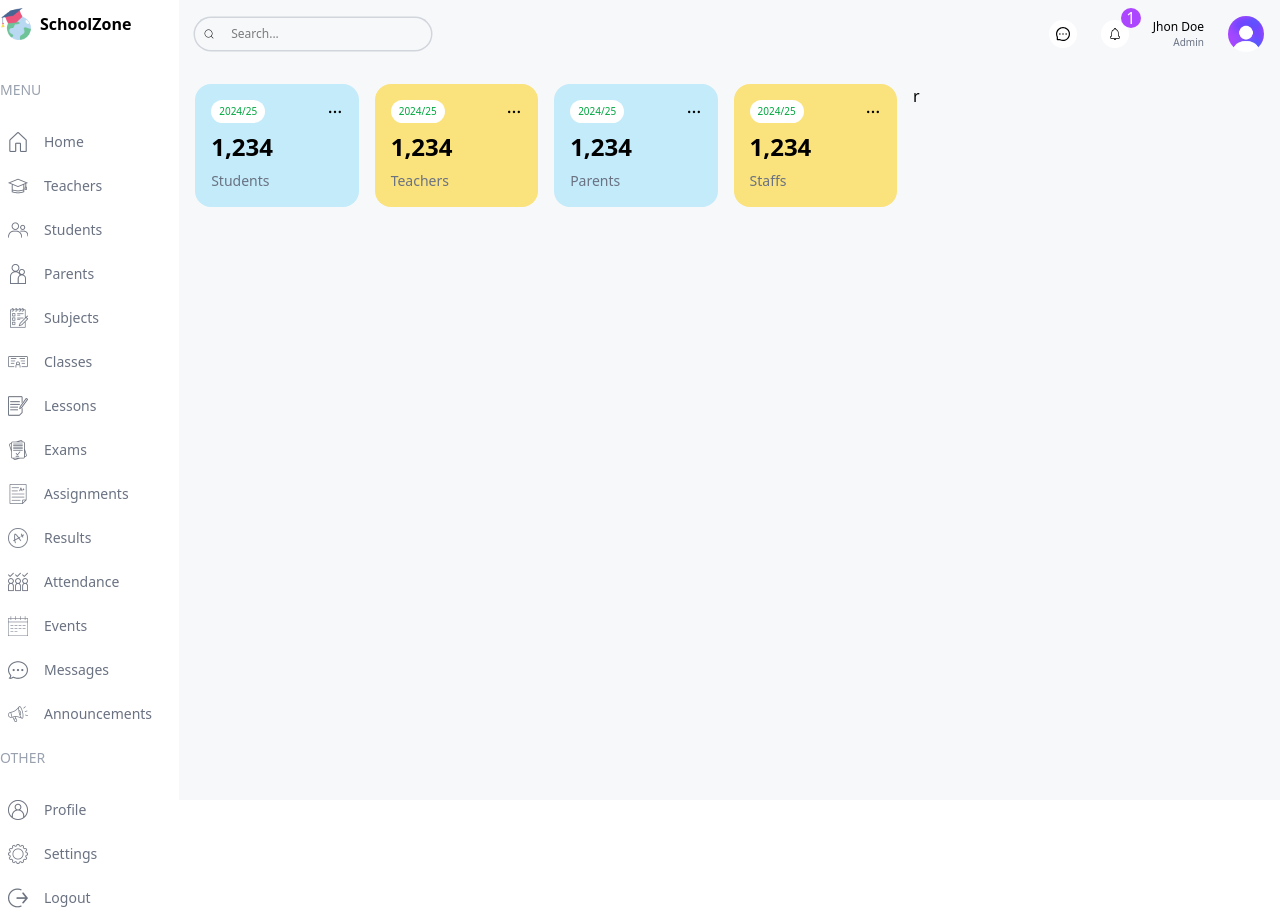
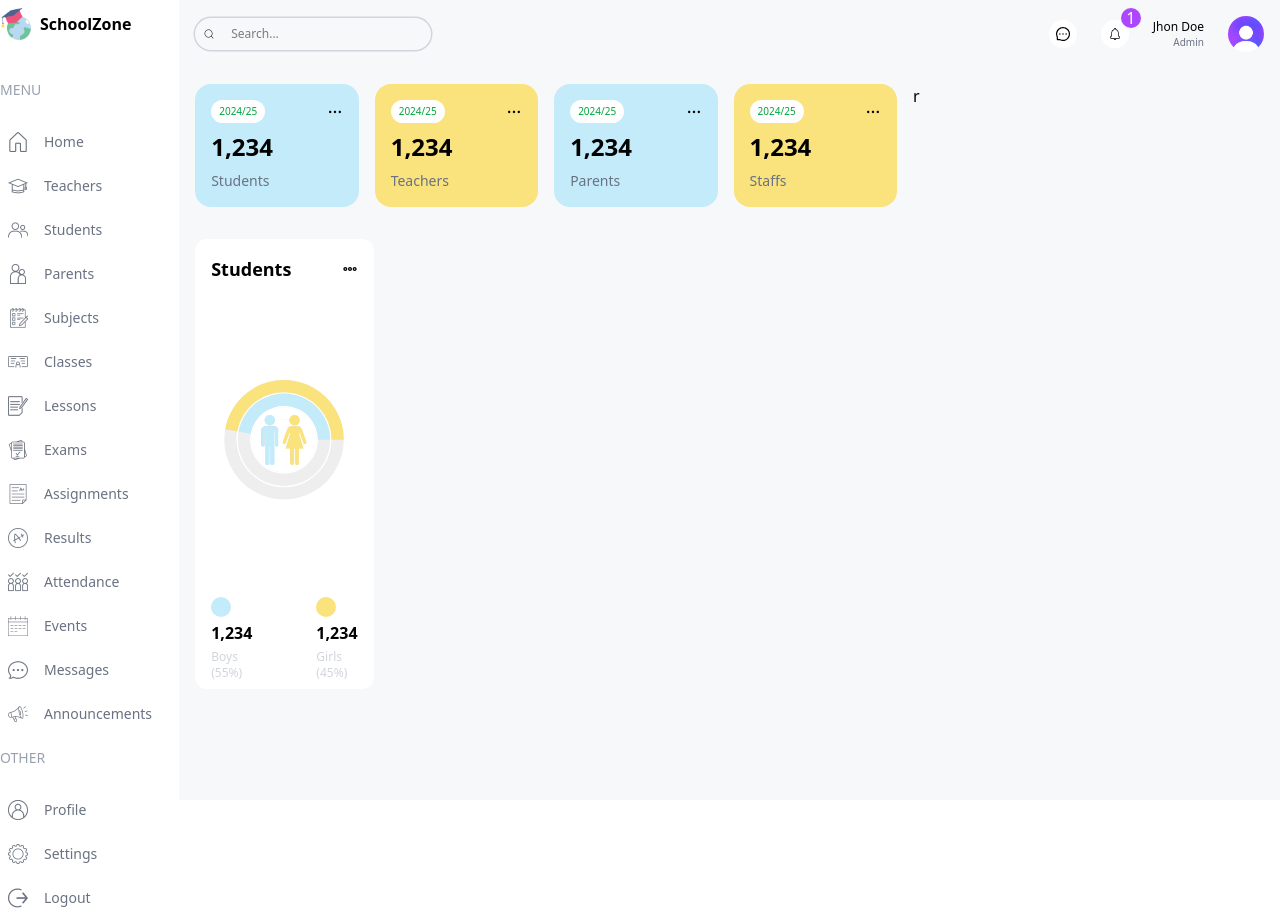
Before and after one commit to UmeshKumar0143/SchoolZone, a Next.js app: page /admin in a window 1280 px wide. Built offline with nearby package versions, Linux system fonts and the light colour scheme.

Commit message:
Count Chart

```diff
--- a/package.json
+++ b/package.json
@@ -12,7 +12,8 @@
     "next": "15.2.4",
     "react": "^19.0.0",
     "react-dom": "^19.0.0",
-    "react-icons": "^5.5.0"
+    "react-icons": "^5.5.0",
+    "recharts": "^2.15.2"
   },
   "devDependencies": {
     "@eslint/eslintrc": "^3",
--- a/src/app/(dashboard)/admin/page.tsx
+++ b/src/app/(dashboard)/admin/page.tsx
@@ -1,9 +1,10 @@
+import CountChart from "@/components/CountCharts";
 import UserCard from "@/components/UserCard";
 
 export default function AdminPage(){
     return <div className="flex gap-4 p-4 flex-col md:flex-row rounded-2xl min-w-[130px]">
 
-        <div className="w-full lg:w-2/3   ">
+        <div className="w-full lg:w-2/3 flex flex-col gap-8   ">
 
          <div className="flex gap-4 justify-between flex-wrap">
             <UserCard type="student"/>
@@ -11,6 +12,13 @@ export default function AdminPage(){
             <UserCard type="parent"/>
             <UserCard type="staff"/>
          </div>
+         <div className="flex gap-4 flex-col lg:flex-row">
+            <div className="w-full lg:w-1/3 h-[450px]">
+                <CountChart />
+            </div>
+            <div className="w-full lg:2/3 h-[450px] "></div>
+         </div>
+         <div className=""></div>
         </div>
         <div className="w-full lg:w-1/3  ">r</div>
     </div>
--- /dev/null
+++ b/src/components/CountCharts.tsx
@@ -0,0 +1,54 @@
+"use client"
+
+import Image from "next/image";
+import { CgMore } from "react-icons/cg";
+import { Legend, RadialBar, RadialBarChart, ResponsiveContainer } from "recharts";
+
+const data = [
+    {
+        name:'Total',
+        count:106,
+        fill: 'white'
+    },
+    {
+      name: 'Boys',
+      count: 50,
+      fill: '#C3EBFa',
+    },
+    {
+      name: 'Girls',
+      count: 50,
+      fill: '#FAE27C',
+    },
+  ];
+export default function CountChart(){
+    return <div className="bg-white w-full h-full rounded-xl p-4">
+                <div className="flex justify-between items-center ">
+                    <h1 className="text-lg font-semibold">Students</h1>
+                    <CgMore  width={20} height={20} />
+                 </div>
+                <div className="w-full relative h-[75%]">
+                <ResponsiveContainer width="100%" height="100%">
+                     <RadialBarChart cx="50%" cy="50%" innerRadius="40%" outerRadius="100%" barSize={32} data={data}>
+                         <RadialBar
+                              background
+                              dataKey="count"
+          />
+        </RadialBarChart>
+      </ResponsiveContainer>
+      <Image src={"/maleFemale.png"} width={50} height={50} alt="" className="absolute top-1/2 left-1/2 -translate-x-1/2  -translate-y-1/2" />
+                </div>
+                <div className="flex justify-center  gap-16">
+                    <div className="flex flex-col gap-1">
+                        <div className="w-5 h-5 bg-school-blue rounded-full" />
+                            <h1 className="font-bold ">1,234</h1>
+                            <h2 className="text-xs text-gray-300">Boys (55%)</h2>
+                    </div>
+                        <div className="flex flex-col gap-1">
+                        <div className="w-5 h-5 bg-school-yellow rounded-full" />
+                            <h1 className="font-bold ">1,234</h1>
+                            <h2 className="text-xs text-gray-300">Girls (45%)</h2>
+                        </div>
+                </div>
+    </div>
+}
```
Also changed, not shown: 1 other file (tests, documents, lock files or other folders).
